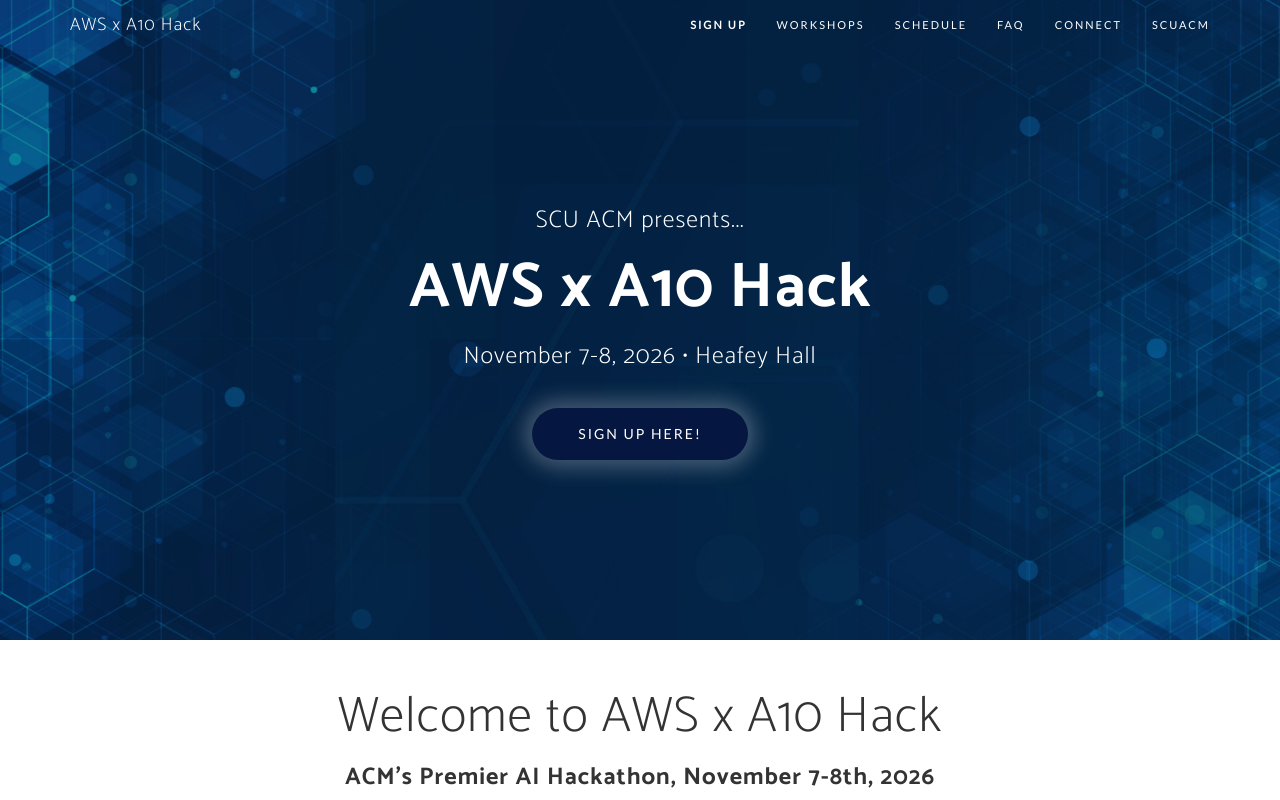
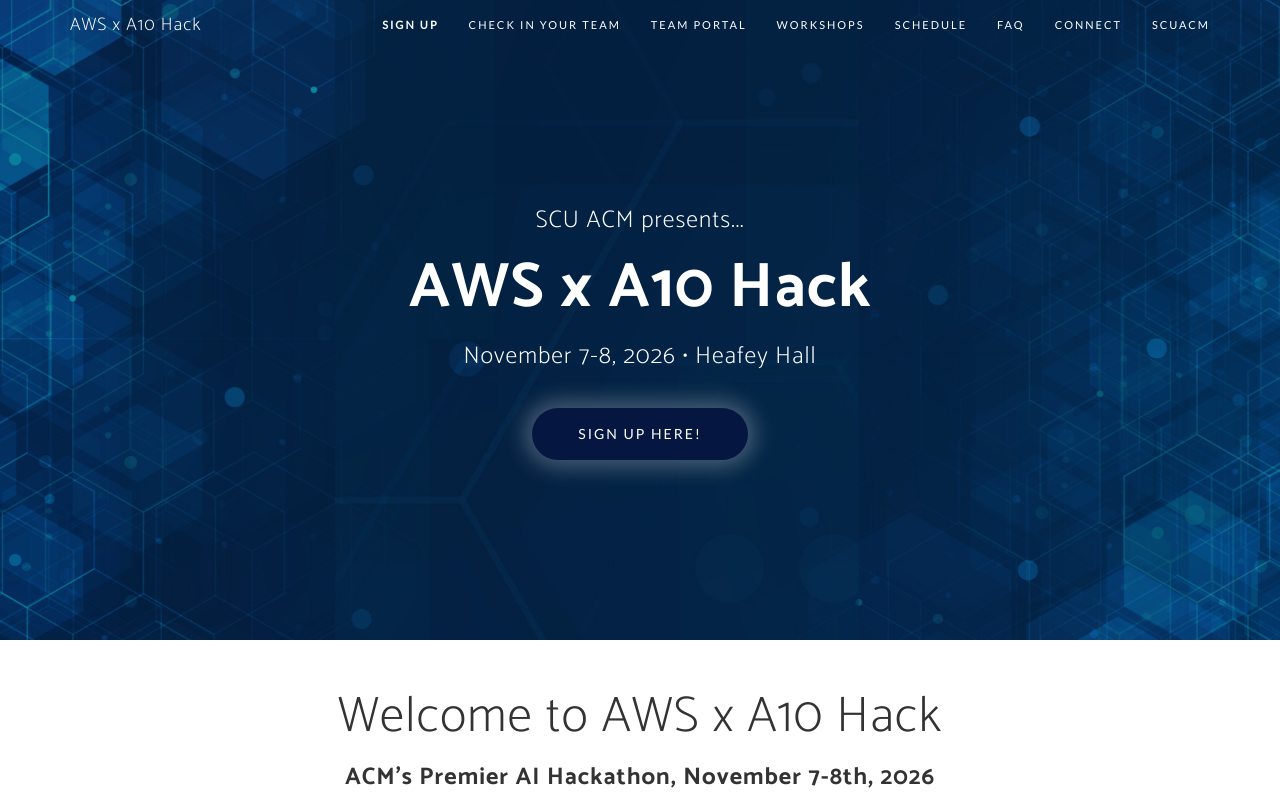
Before and after one commit to SantaClaraUniversityACM/AWS-hack-website, a website: page index.html in a window 1280 px wide. Shown: the top 800 px of the page. Drawn offline with nearby package versions, Linux system fonts and the light colour scheme; a web font is replaced by a local one.

Commit message:
Header link updates
- Added Check in link
- Added Team portal link

```diff
--- a/index.html
+++ b/index.html
@@ -60,6 +60,12 @@
 				<ul class="nav navbar-nav navbar-right">
 					<li>
 						<a class="page-scroll no-decor" href="https://forms.gle/Lg4zq1LAyFtoYJKa7"><b>Sign Up</b></a>
+					</li>
+					<li>
+						<a class="page-scroll no-decor" href="http://judging.scuacm.com/checkin">Check in your team</a>
+					</li>
+					<li>
+						<a class="page-scroll no-decor" href="http://judging.scuacm.com/me">Team portal</a>
 					</li>
 					<li>
 						<a class="page-scroll no-decor" href="#workshops">Workshops</a>
```
